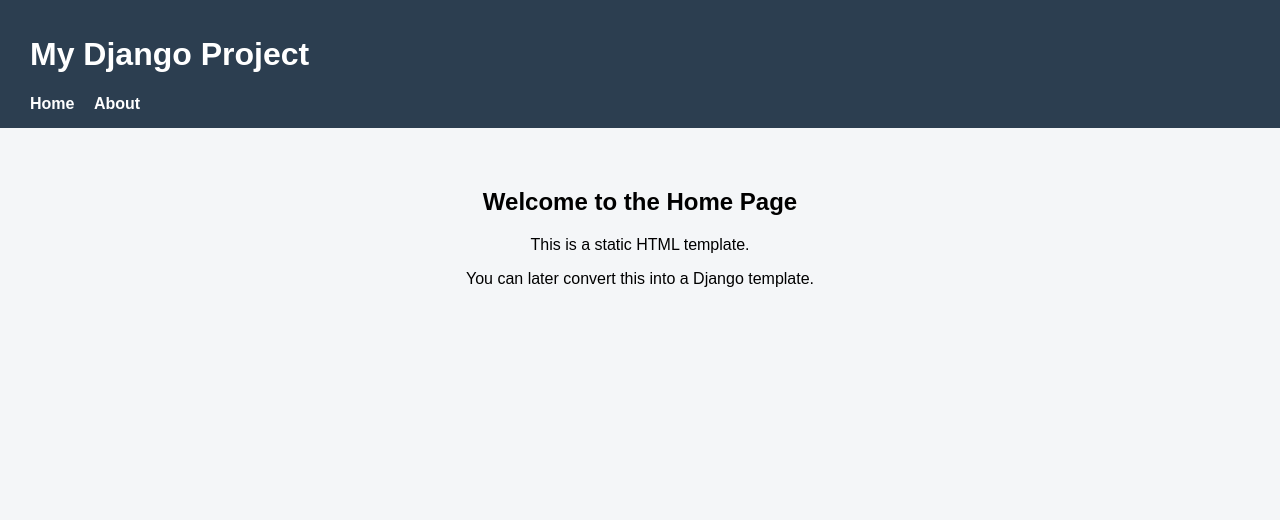
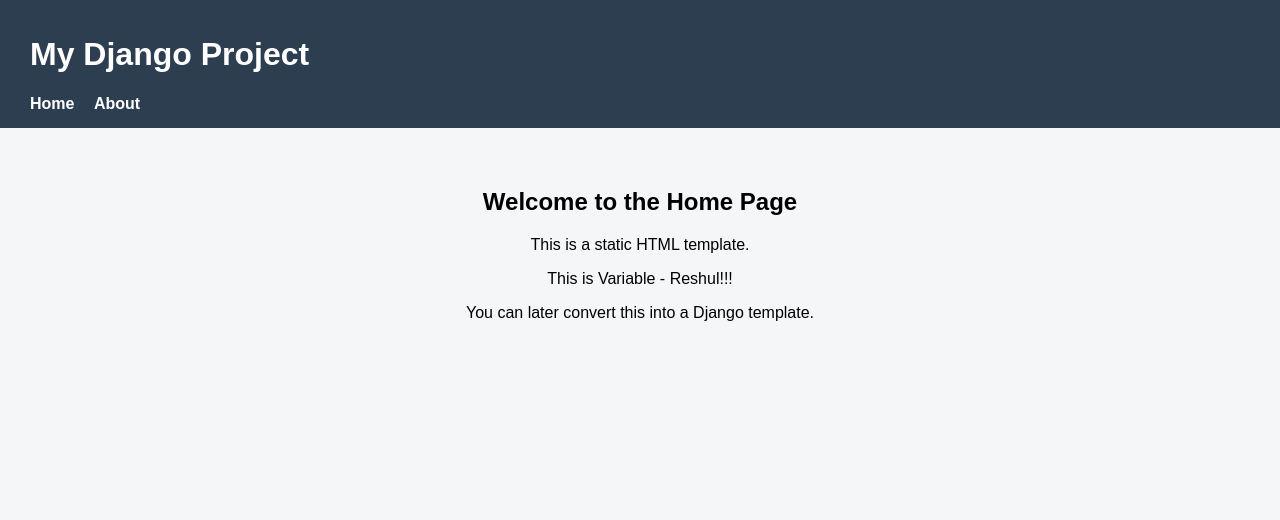
Before and after one commit to resel143/reshul-django, a Django app: page / in a window 1280 px wide. Shown: the top 520 px of the page. Run offline with Django 5.2, Linux system fonts and the light colour scheme.

Commit message:
Feat: Variable passing in templates

```diff
--- a/myproject/home/views.py
+++ b/myproject/home/views.py
@@ -2,7 +2,10 @@ from django.shortcuts import render, HttpResponse
 
 # Create your views here.
 def index(request):
-    return render(request, "index.html")
+    context = {
+        'variable': "Reshul!!!"
+    }
+    return render(request, "index.html", context)
 
 
 def about(request):
--- a/myproject/templates/index.html
+++ b/myproject/templates/index.html
@@ -52,6 +52,7 @@
 <main>
     <h2>Welcome to the Home Page</h2>
     <p>This is a static HTML template.</p>
+    <p>This is Variable - {{variable}}</p>
     <p>You can later convert this into a Django template.</p>
 </main>
 
```
